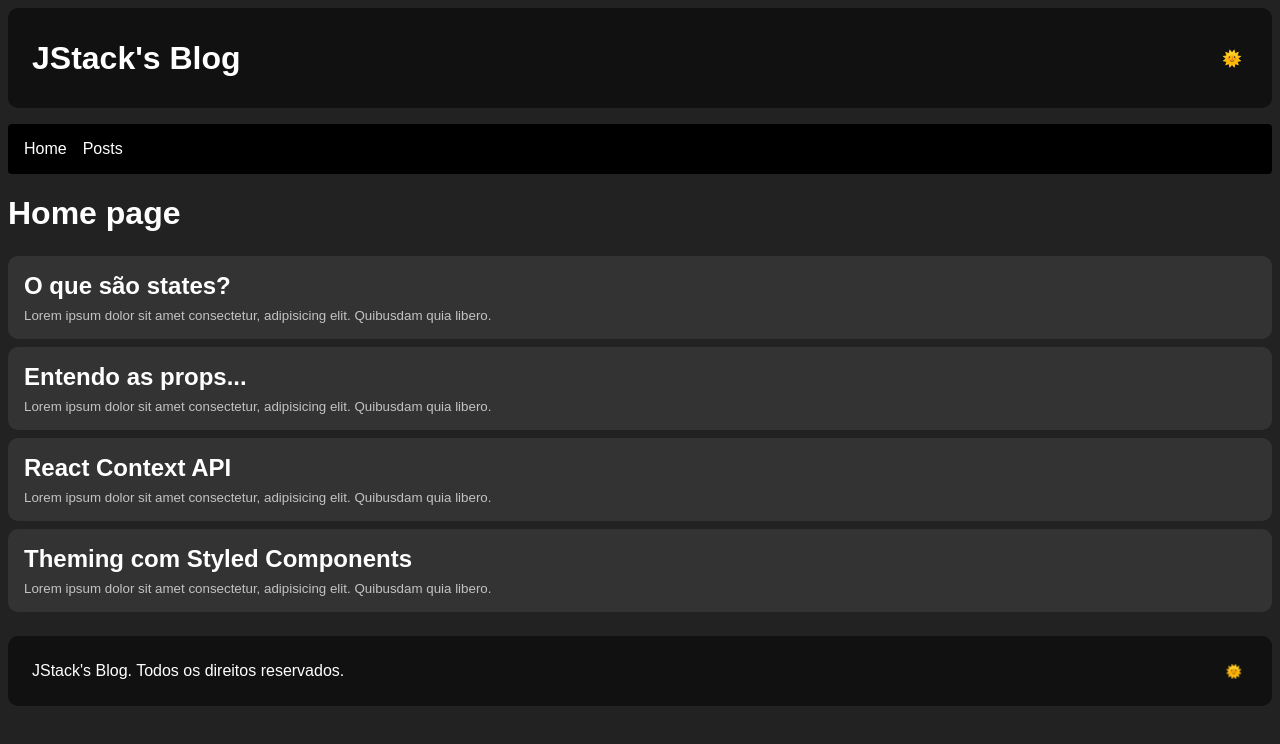
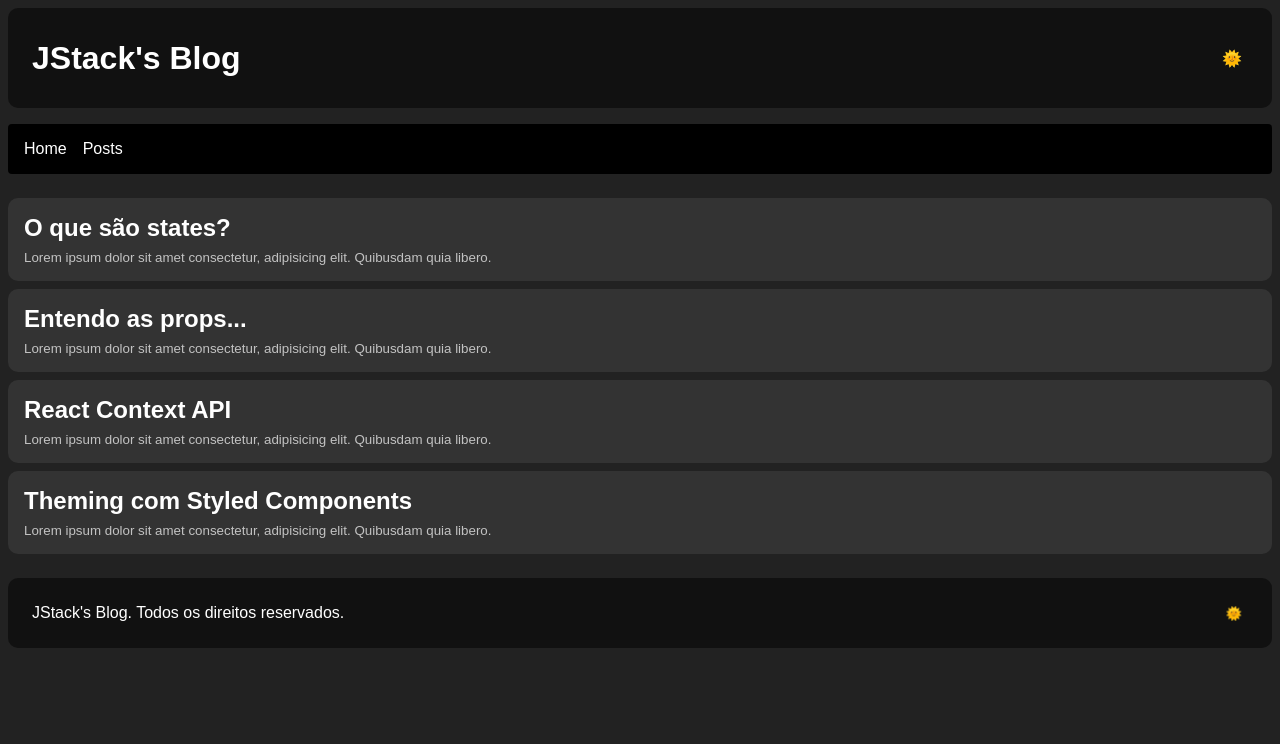
Before and after one commit to oleonardodeandrade/jstack-styled-theming-base, a React app: page /posts in a window 1280 px wide. Shown: the top 744 px of the page. Built offline with nearby package versions, Linux system fonts and the light colour scheme.

Commit message:
feat: add NotFound route

```diff
--- a/src/Routes.js
+++ b/src/Routes.js
@@ -1,13 +1,15 @@
 import React from "react";
-import { Route, BrowserRouter } from "react-router-dom";
+import { Route, Switch } from "react-router-dom";
 import Home from "./pages/Home";
 import Posts from "./pages/Posts";
+import NotFound from "./pages/NotFound";
 
 export default function Routes() {
   return (
-    <BrowserRouter>
-      <Route path="/" component={Home} />
+    <Switch>
+      <Route exact path="/" component={Home} />
       <Route path="/posts" component={Posts} />
-    </BrowserRouter>
+      <Route component={NotFound} />
+    </Switch>
   );
 }
--- /dev/null
+++ b/src/pages/NotFound/index.js
@@ -0,0 +1,5 @@
+import React from "react";
+
+export default function NotFound() {
+  return <h1>Página não encontrada!</h1>
+}
```
